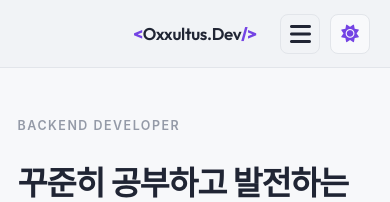
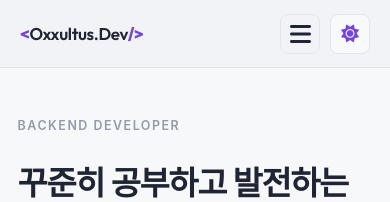
Before and after one commit to oxxultus/resume, a Jekyll site: the page index.html, which Jekyll copies as it is, in a window 390 px wide. Shown: the top 202 px of the page. Built offline with Jekyll 4.4.1, drawn with Linux system fonts in a browser that asks for light colours.

Commit message:
Restore mobile logo alignment

```diff
--- a/index.html
+++ b/index.html
@@ -12,7 +12,7 @@
     <!-- Font Awesome Icons -->
     <link rel="stylesheet" href="https://cdnjs.cloudflare.com/ajax/libs/font-awesome/6.4.0/css/all.min.css">
     <!-- Main Style Sheet -->
-    <link rel="stylesheet" href="style.css?v=20260711-1">
+    <link rel="stylesheet" href="style.css?v=20260711-2">
 </head>
 <body class="light-theme">
     <!-- Scroll Progress Indicator -->
--- a/style.css
+++ b/style.css
@@ -2031,8 +2031,8 @@ footer { border-top: 1px solid var(--border-color); }
     body { padding-left: 0; padding-top: 68px; }
     html { scroll-padding-top: 84px; }
     header { width: 100%; height: 68px; border-right: 0; border-bottom: 1px solid var(--border-color); }
-    .header-container { position: relative; padding: 0 1.25rem; flex-direction: row; align-items: center; justify-content: space-between; }
-    .logo { position: absolute; left: 50%; padding: 0; transform: translateX(-50%); white-space: nowrap; }
+    .header-container { padding: 0 1.25rem; flex-direction: row; align-items: center; justify-content: space-between; }
+    .logo { position: static; padding: 0; transform: none; white-space: nowrap; }
     .sidebar-profile { display: none; }
     .header-actions { margin-top: 0; margin-left: auto; flex-wrap: nowrap; }
     .download-toggle-container { display: none; }
```
